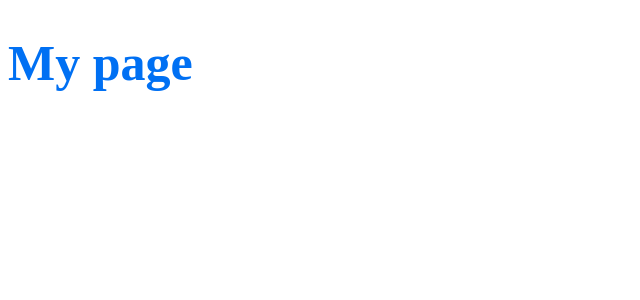
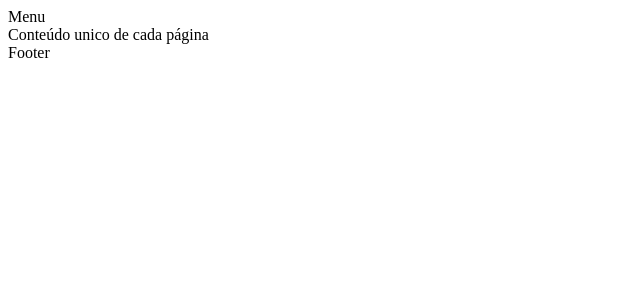
Before and after one commit to omariosouto/devsoutinho-site, a Next.js app: page / in a window 1280 px wide. Shown: the top 300 px of the page, without its empty margins (0-640 px from the left). Built offline with nearby package versions, Linux system fonts and the light colour scheme.

Commit message:
Initial commit

```diff
--- a/package.json
+++ b/package.json
@@ -8,6 +8,7 @@
   },
   "dependencies": {
     "next": "latest",
+    "prop-types": "^15.7.2",
     "react": "^16.8.0",
     "react-dom": "^16.8.0",
     "react-is": "^16.8.0",
--- a/pages/index.js
+++ b/pages/index.js
@@ -1,10 +1,21 @@
-import styled from 'styled-components'
+// import Head from 'next/head';
 
-const Title = styled.h1`
-  font-size: 50px;
-  color: ${({ theme }) => theme.colors.primary};
-`
+import Head from '../src/infra/components/Head';
 
 export default function Home() {
-  return <Title>My page</Title>
+  return (
+    <div>
+      <Head />
+      <header>
+        Menu
+      </header>
+      <main>
+        Conteúdo unico de cada página
+      </main>
+
+      <footer>
+        Footer
+      </footer>
+    </div>
+  );
 }
--- /dev/null
+++ b/src/infra/components/Head/index.js
@@ -0,0 +1,19 @@
+import React from 'react';
+import PropTypes from 'prop-types';
+import NextHead from 'next/head';
+
+function Head({ title }) {
+  return (
+    <NextHead>
+      <title>
+        {title}
+      </title>
+    </NextHead>
+  );
+}
+
+Head.propTypes = {
+  title: PropTypes.string.isRequired,
+}
+
+export default Head;
```
Also changed, not shown: 2 other files (tests, documents, lock files or other folders).
